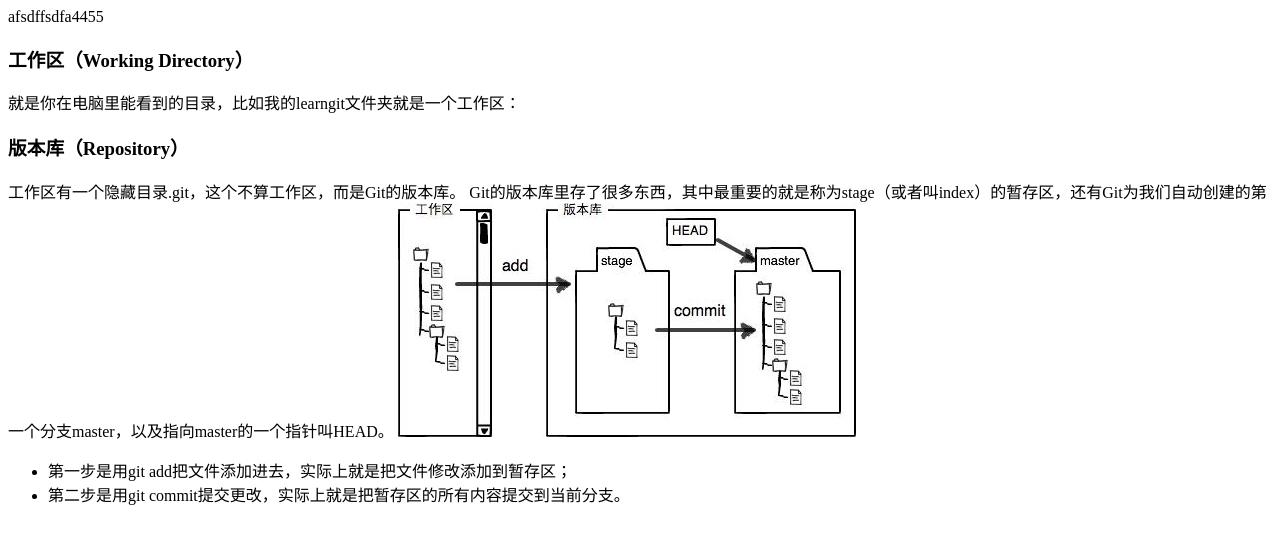
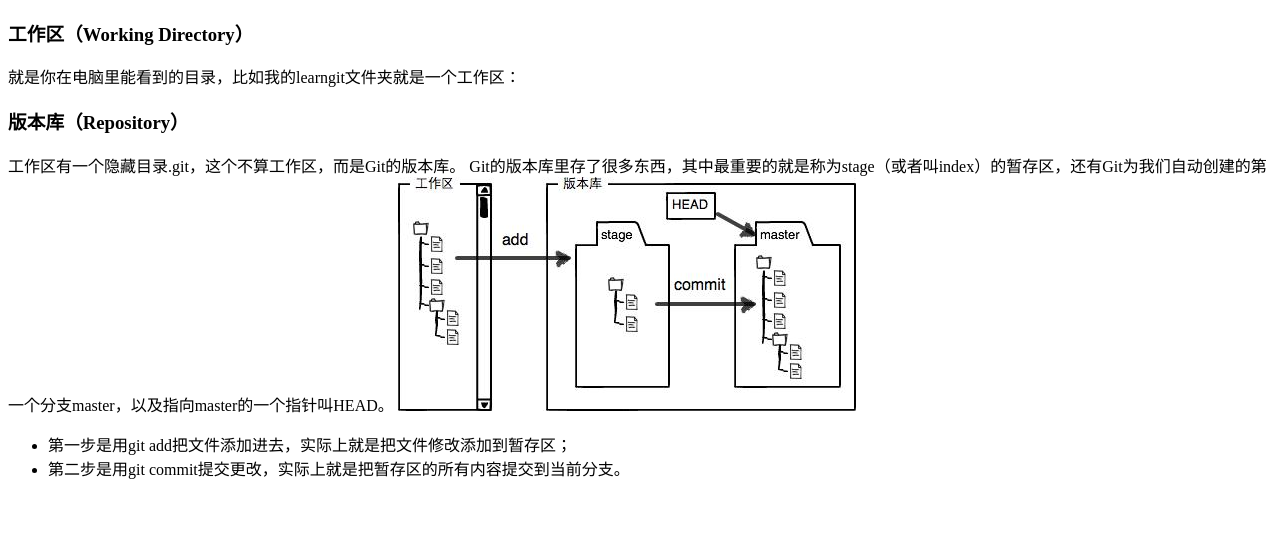
Before and after one commit to wuyanping/gitLx, a plain HTML site: page second.html in a window 1280 px wide. Drawn offline with Linux system fonts and the light colour scheme.

```diff
--- a/second.html
+++ b/second.html
@@ -5,7 +5,6 @@
 	<title>second</title>
 </head>
 <body>
-afsdffsdfa4455
 <h3>工作区（Working Directory）</h3>
 
 就是你在电脑里能看到的目录，比如我的learngit文件夹就是一个工作区：
```
